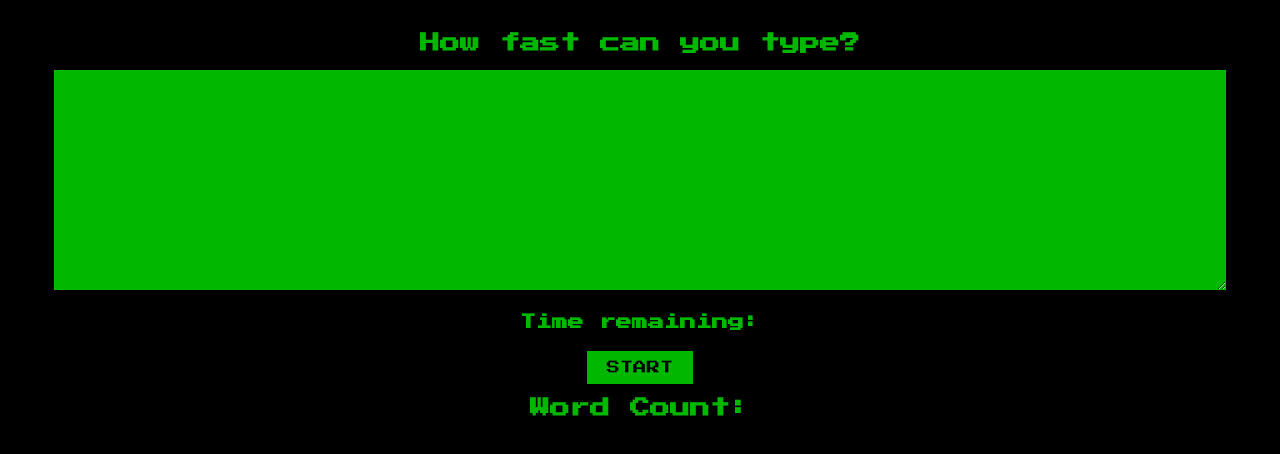
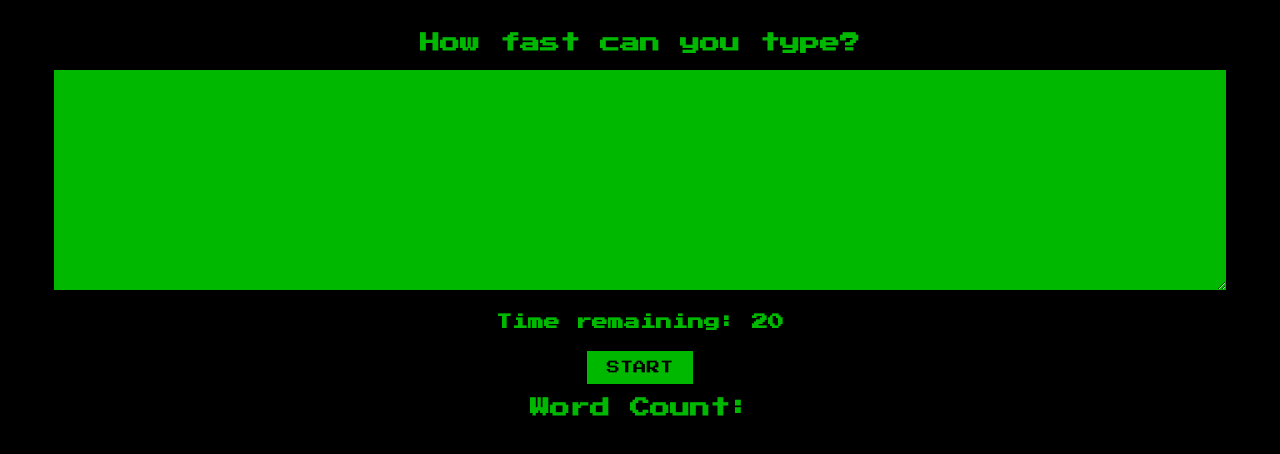
Before and after one commit to BradFabian/speedtyping, a React (Create React App) app: page / in a window 1280 px wide. Shown: the top 454 px of the page. Built offline with nearby package versions, Linux system fonts and the light colour scheme.

Commit message:
aded a settimeout to decrimant state

```diff
--- a/src/App.js
+++ b/src/App.js
@@ -1,27 +1,40 @@
-import React, {useState} from "react";
-import Button from './components/Button';
+import React, {useState, useEffect} from "react";
 import './App.css';
 
 
 function App() {
 
   const [textInput, setTextInput ] = useState('');
+  const [timerValue, setTimerValue] = useState(25);
 
   function handleChange(e) {
     const {value} = e.target
     setTextInput(value)
   }
 
-  console.log(textInput)
+ function calculateWordCount(text) {
+  const wordArr = text.trim().split(" ")
+  return wordArr.filter(word => word !== "").length
+ }
+
+ useEffect(() => {
+   if(timerValue > 0){
+    setTimeout(() => {setTimerValue(time => time -1)}, 1000);
+   }
+
+
+ }, [timerValue])
 
   return (
+
+
     <div className="App">
       <h1>How fast can you type?</h1>
       <textarea value={textInput} onChange={handleChange}>
 
       </textarea>
-      <h4>Time remaining: </h4>
-      <Button/>
+      <h4>Time remaining: {timerValue}</h4>
+      <button onClick={() => calculateWordCount(textInput)}>Start</button>
       <h1> Word Count: </h1>
     </div>
   );
```
